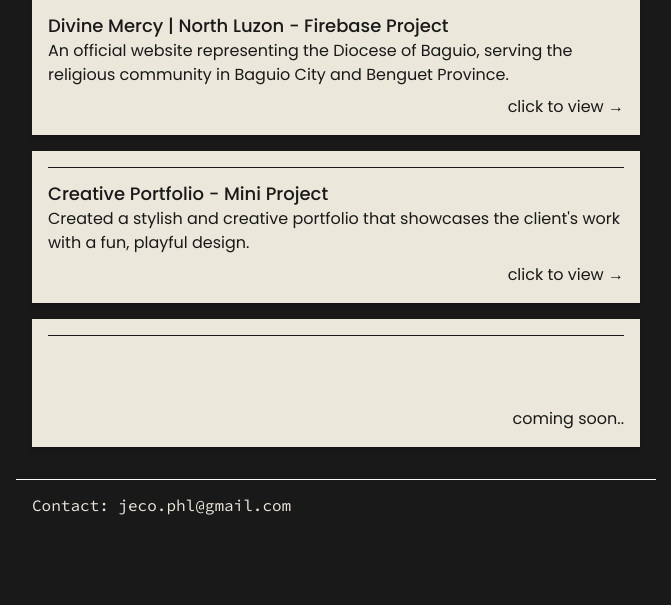
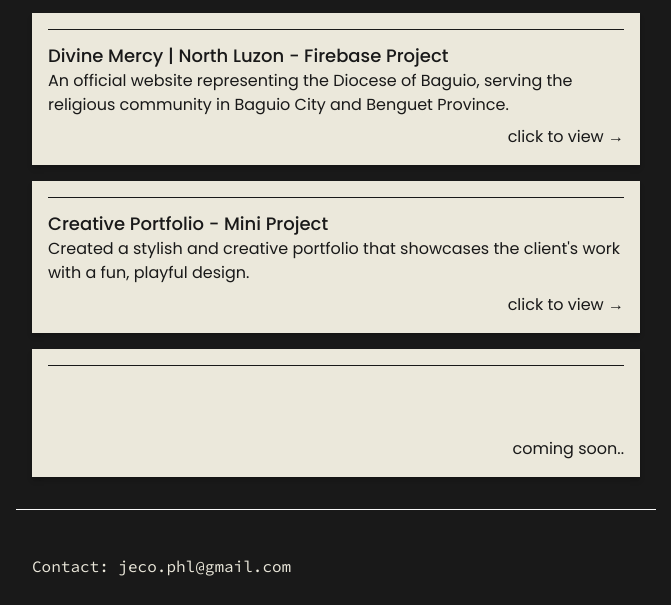
Before and after one commit to RJApoderado/my-portfolio, a plain HTML site: page index.html in a window 1280 px wide. Shown: the part 195-800 px from the top of the page, without its empty margins (304-975 px from the left). Drawn offline with Linux system fonts and the light colour scheme; a web font is replaced by a local one.

Commit message:
Update main.css

```diff
--- a/main.css
+++ b/main.css
@@ -29,7 +29,7 @@ body {
 }
 
 main {
-  height: 65vh;
+  height: auto;
 }
 
 main::before, main::after {
```
